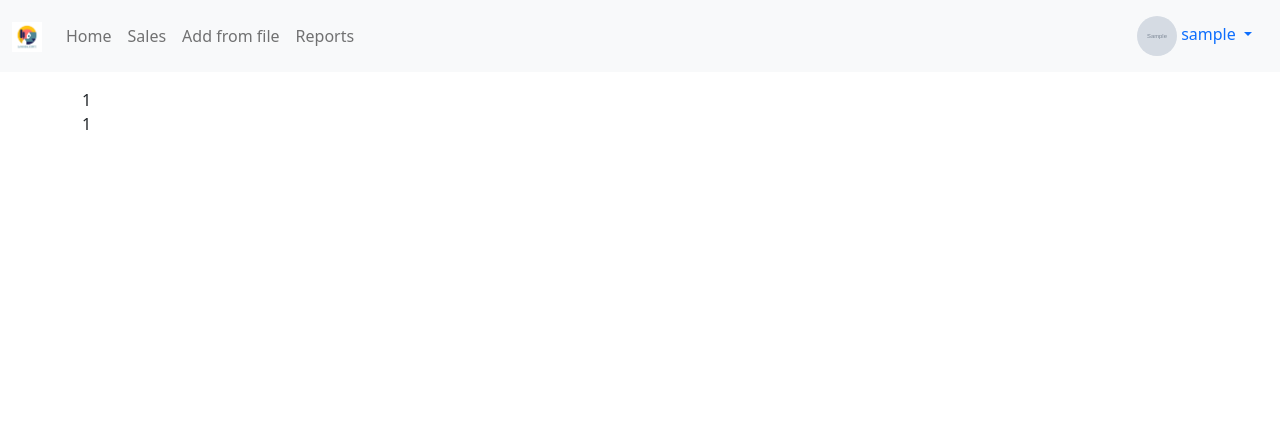
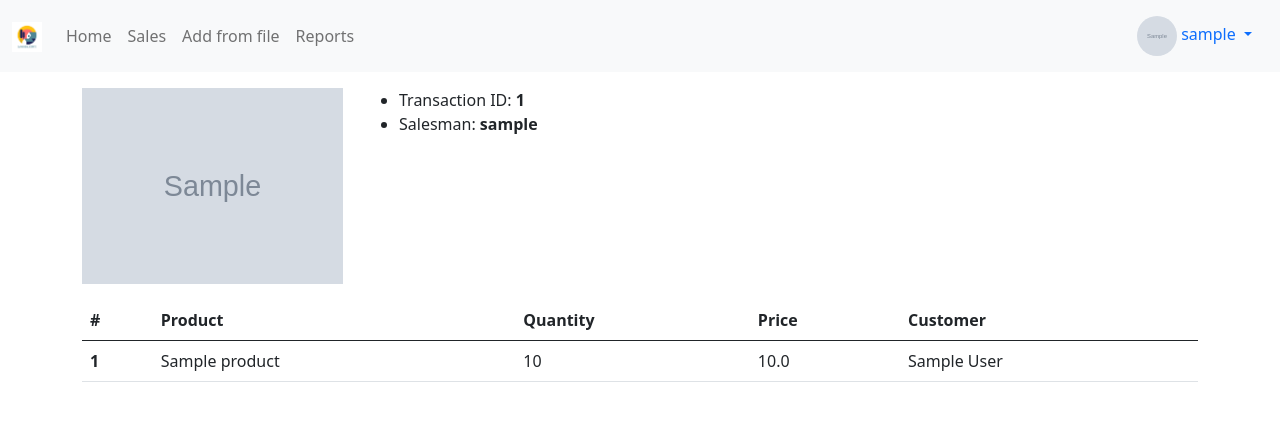
Before and after one commit to thiagomarcal1984/reports_proj, a Django app: page /sales/1 in a window 1280 px wide. Shown: the top 421 px of the page. Run offline with Django 4.2, Linux system fonts and the light colour scheme; a user stored in the database is signed in; tables that the repository leaves empty hold one stand-in row (values such as "Sample post"); grey boxes marked "Sample" are stand-in pictures; some libraries are stand-ins or nearby versions.

Commit message:
the forgotten sale detail page

```diff
--- a/sales/models.py
+++ b/sales/models.py
@@ -20,6 +20,10 @@ class Position(models.Model):
     def get_sales_id(self):
         sale_obj = self.sale_set.first()
         return sale_obj.id
+
+    def get_sales_customer(self):
+        sale_obj = self.sale_set.first()
+        return sale_obj.customer.name
 
     def __str__(self):
         return f"id: {self.id}, product: {self.product.name}, quantity: {self.quantity}"
--- a/sales/templates/sales/detail.html
+++ b/sales/templates/sales/detail.html
@@ -5,7 +5,37 @@ Detail {{ object.transaction_id}}
 {% endblock title %}
 
 {% block content %}
-    {{ object.pk }}
-    <br/>
-    {{ object.transaction_id }}
+    <div class="row mb-3">
+        <div class="col-3">
+            <img src="{{ object.customer.logo.url }}" class="img-fluid" alt="{{ object.customer.name }}">
+        </div>
+        <div class="col-9">
+            <ul>
+                <li>Transaction ID: <b>{{ object.transaction_id }}</b></li>
+                <li>Salesman: <b>{{ object.salesman.user.username }}</b></li>
+            </ul>
+        </div>
+    </div>
+    <table class="table">
+        <thead>
+          <tr>
+            <th scope="col">#</th>
+            <th scope="col">Product</th>
+            <th scope="col">Quantity</th>
+            <th scope="col">Price</th>
+            <th scope="col">Customer</th>
+          </tr>
+        </thead>
+        <tbody>
+        {% for pos in object.get_positions %}
+          <tr>
+            <th scope="row">{{ forloop.counter }}</th>
+            <td>{{ pos.product.name }}</td>
+            <td>{{ pos.quantity }}</td>
+            <td>{{ pos.price }}</td>
+            <td>{{ pos.get_sales_customer }}</td>
+          </tr>
+        {% endfor %}
+        </tbody>
+      </table>
 {% endblock content %}
```
